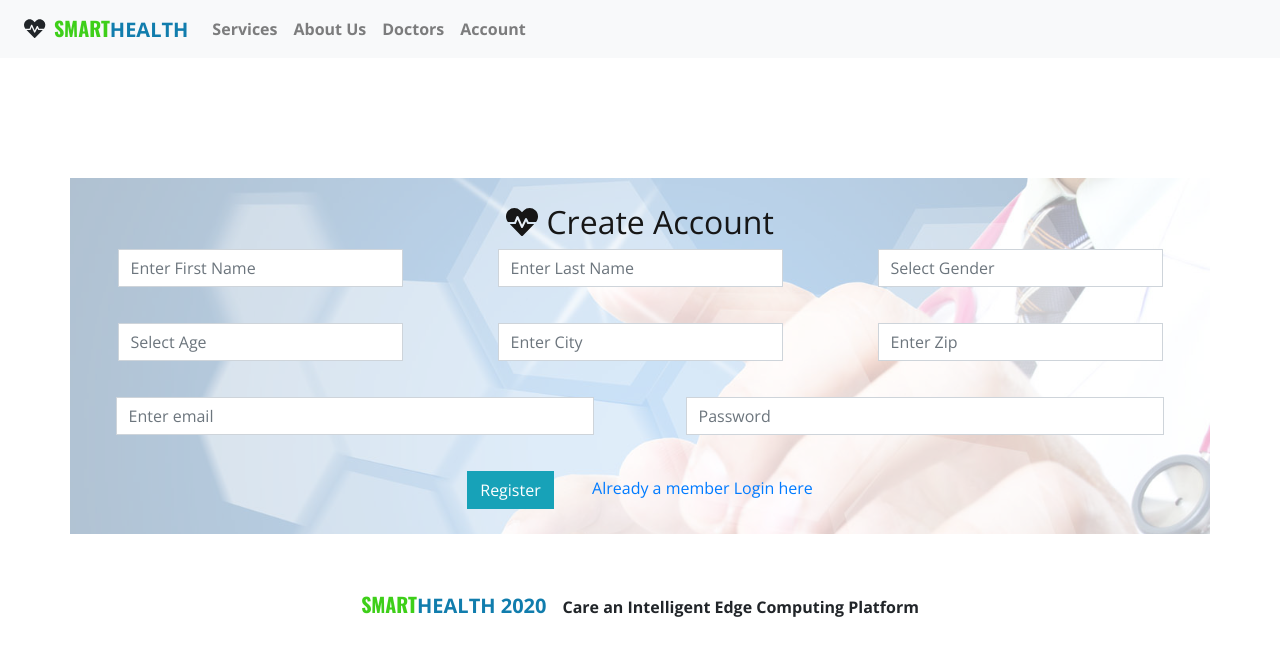
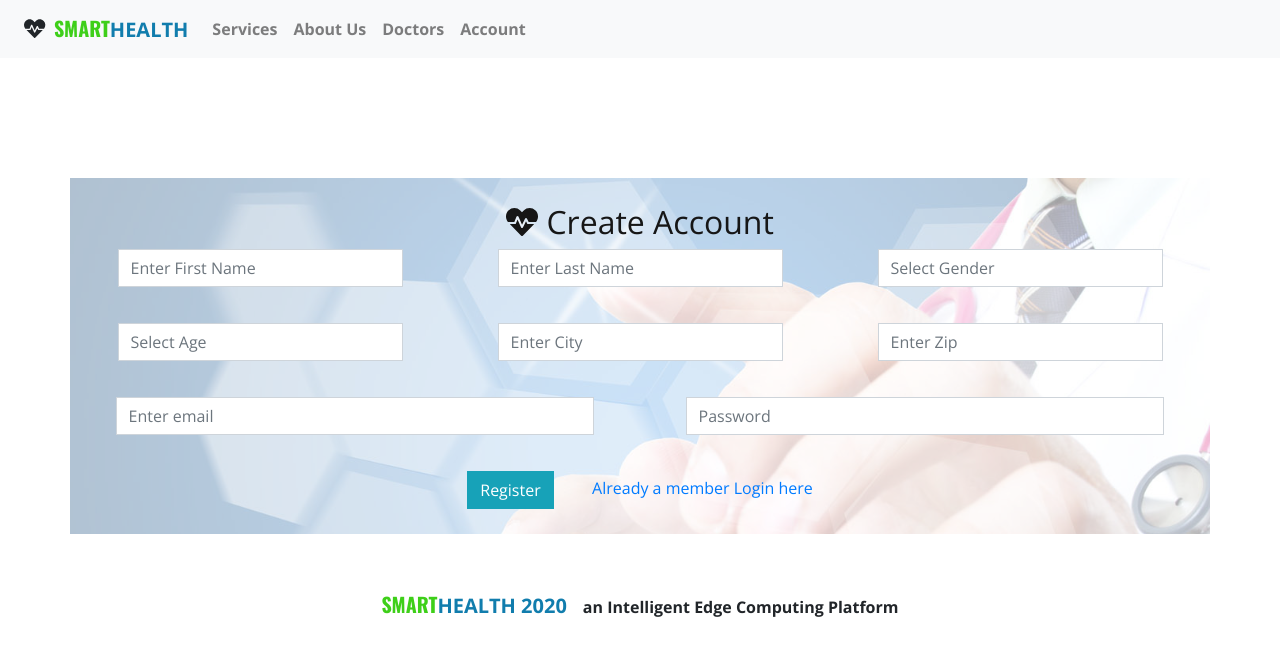
Before and after one commit to Karthika-Arumugam/smartHealth, a React (Create React App) app in the folder frontend/: page /signup in a window 1280 px wide. Shown: the top 656 px of the page. Built offline with nearby package versions, Linux system fonts and the light colour scheme.

Commit message:
SiteFooter edit with css fixes

```diff
--- a/frontend/src/components/LandingPage/SiteFooter.js
+++ b/frontend/src/components/LandingPage/SiteFooter.js
@@ -8,7 +8,7 @@ class SiteFooter extends Component {
         return (
             <Container>
                 <Row>
-                    <Col sm={12}><Navbar.Brand href="/" className="animated"><b>SMART<i>HEALTH 2020</i></b></Navbar.Brand><b>Care an Intelligent Edge Computing Platform</b></Col>
+                    <Col sm={12}><Navbar.Brand href="/" className="animated"><b>SMART<i>HEALTH 2020</i></b></Navbar.Brand><b>an Intelligent Edge Computing Platform</b></Col>
                 </Row>
             </Container>
         )
```
